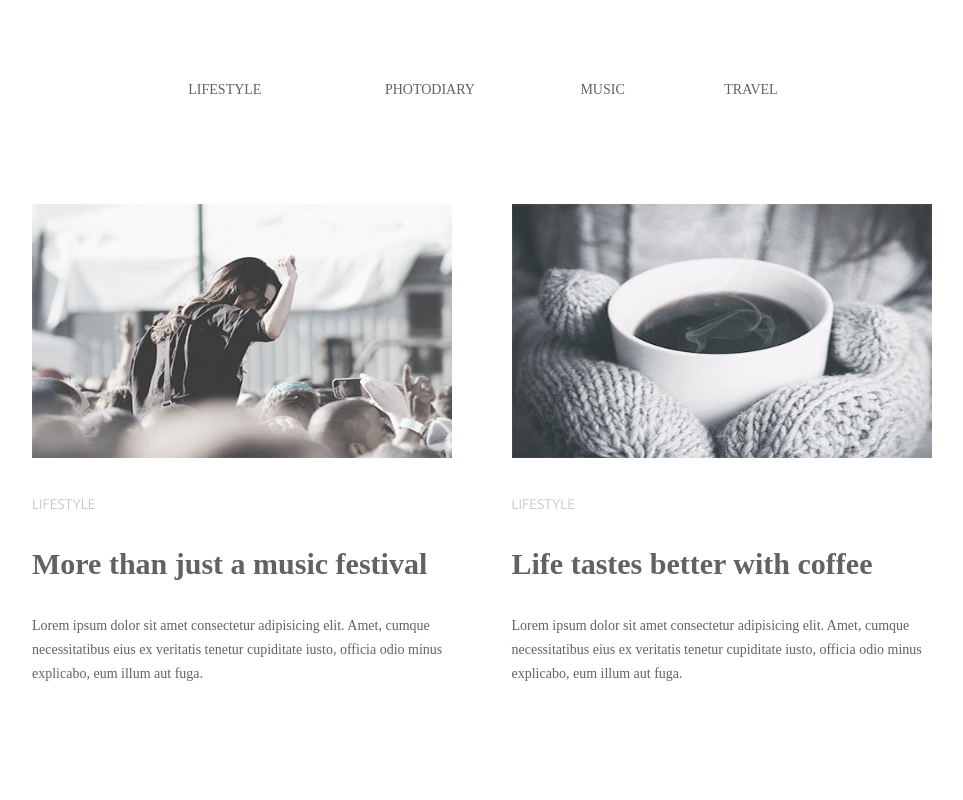
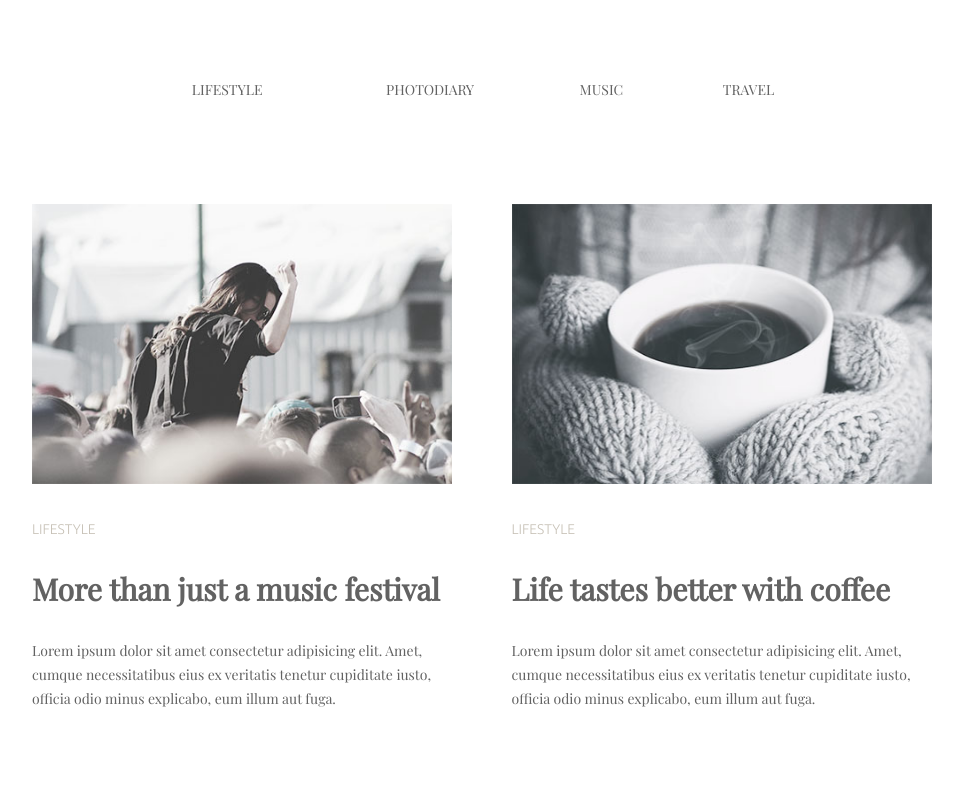
Before and after one commit to Bignichok/module-03, a plain HTML site: page index.html in a window 1280 px wide. Shown: the top 800 px of the page, without its empty margins (157-1120 px from the left). Drawn offline with nearby package versions, Linux system fonts and the light colour scheme.

Commit message:
mistakes has been fixed

```diff
--- a/css/style.css
+++ b/css/style.css
@@ -8,23 +8,39 @@ html {
   box-sizing: inherit;
 }
 
+body {
+  font-family: "Playfair Display", serif;
+  color: #626262;
+  font-size: 14px;
+  line-height: 24px;
+}
+
 .main-nav {
   text-align: center;
   padding-top: 78px;
   padding-bottom: 102px;
 }
 
-.main-menu-item {
+.list-link {
   display: inline-block;
+  color: #626262;
+  text-transform: uppercase;
+  text-decoration: none;
+  line-height: 24px;
 }
 
-.main-menu-item:nth-child(1) {
+.list-link:hover,
+.list-link:focus {
+  color: #03a9f4;
+}
+
+.first-link {
   margin-right: 120px;
 }
-.main-menu-item:nth-child(2) {
+.second-link {
   margin-right: 102px;
 }
-.main-menu-item:nth-child(3) {
+.third-link {
   margin-right: 96px;
 }
 .navigation {
@@ -34,43 +50,20 @@ html {
   list-style: none;
 }
 
-.navigation a:hover,
-.navigation a:focus {
-  color: #03a9f4;
-}
-
-body {
-  font-family: "PlayfairDisplay", serif;
-  color: #626262;
-  font-size: 14px;
-  line-height: 24px;
-}
-
 .container {
   width: 902px;
   margin: 0 auto;
 }
 
-.navigation a {
-  color: #626262;
-  text-transform: uppercase;
-  text-decoration: none;
-  line-height: 24px;
-}
-
 /* article-list */
 .article-section article:nth-child(odd) {
-  margin-right: 60px;
-}
-.article-section article:nth-child(even) {
-  margin-left: -4px;
+  margin-right: 56px;
 }
 
 .article-list:not(:last-child) {
   margin-bottom: 102px;
 }
-.lifestyle,
-.photodairy {
+.article {
   display: inline-block;
   margin: 0;
   padding: 0;
@@ -91,13 +84,7 @@ body {
 }
 .article-image {
   margin: 0;
-  padding-bottom: 26px;
-}
-.article-title {
-  font-size: 30px;
-  line-height: 36px;
-  margin: 0;
-  padding-bottom: 32px;
+  margin-bottom: 26px;
 }
 
 .image-signature {
@@ -106,14 +93,14 @@ body {
   font-weight: 300;
   color: #c7c1b6;
   margin: 0;
-  padding-bottom: 30px;
+  margin-bottom: 30px;
 }
 
 .article-title {
   font-size: 30px;
   line-height: 36px;
   margin: 0;
-  padding-bottom: 32px;
+  margin-bottom: 32px;
 }
 .text-content {
   margin: 0;
--- a/index.html
+++ b/index.html
@@ -14,25 +14,15 @@
   <body>
     <header class="page-header container">
       <nav class="main-nav">
-        <ul class="navigation">
-          <li class="main-menu-item">
-            <a href="#lifestyle" class="list-link">lifestyle </a>
-          </li>
-          <li class="main-menu-item">
-            <a href="#photodairy" class="list-link">photodiary</a>
-          </li>
-          <li class="main-menu-item">
-            <a href="#music" class="list-link">music</a>
-          </li>
-          <li class="main-menu-item">
-            <a href="#travel" class="list-link">travel</a>
-          </li>
-        </ul>
+        <a href="#lifestyle" class="list-link first-link">lifestyle </a>
+        <a href="#photodairy" class="list-link second-link">photodiary</a>
+        <a href="#music" class="list-link third-link">music</a>
+        <a href="#travel" class="list-link fourth-link">travel</a>
       </nav>
     </header>
     <main class="container">
       <section class="article-section">
-        <article class="lifestyle" id="lifestyle">
+        <article class="article" id="lifestyle">
           <ul class="article-list">
             <li class="article-list-item">
               <img
@@ -52,7 +42,7 @@
             </li>
           </ul>
         </article>
-        <article class="lifestyle">
+        <article class="article">
           <ul class="article-list">
             <li class="article-list-item">
               <img
@@ -72,7 +62,7 @@
             </li>
           </ul>
         </article>
-        <article class="photodairy" id="photodairy">
+        <article class="article" id="photodairy">
           <ul class="article-list">
             <li class="article-list-item">
               <img
@@ -92,7 +82,7 @@
             </li>
           </ul>
         </article>
-        <article class="photodairy">
+        <article class="article">
           <ul class="article-list">
             <li class="article-list-item">
               <img
@@ -112,7 +102,7 @@
             </li>
           </ul>
         </article>
-        <article class="lifestyle">
+        <article class="article">
           <ul class="article-list">
             <li class="article-list-item">
               <img
@@ -132,7 +122,7 @@
             </li>
           </ul>
         </article>
-        <article class="lifestyle">
+        <article class="article">
           <ul class="article-list">
             <li class="article-list-item">
               <img
```
